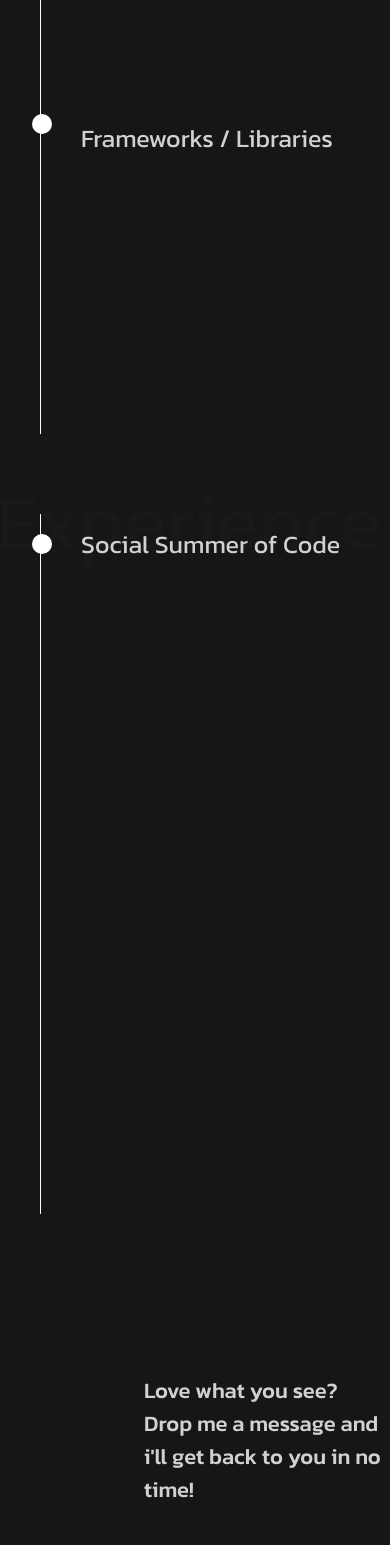
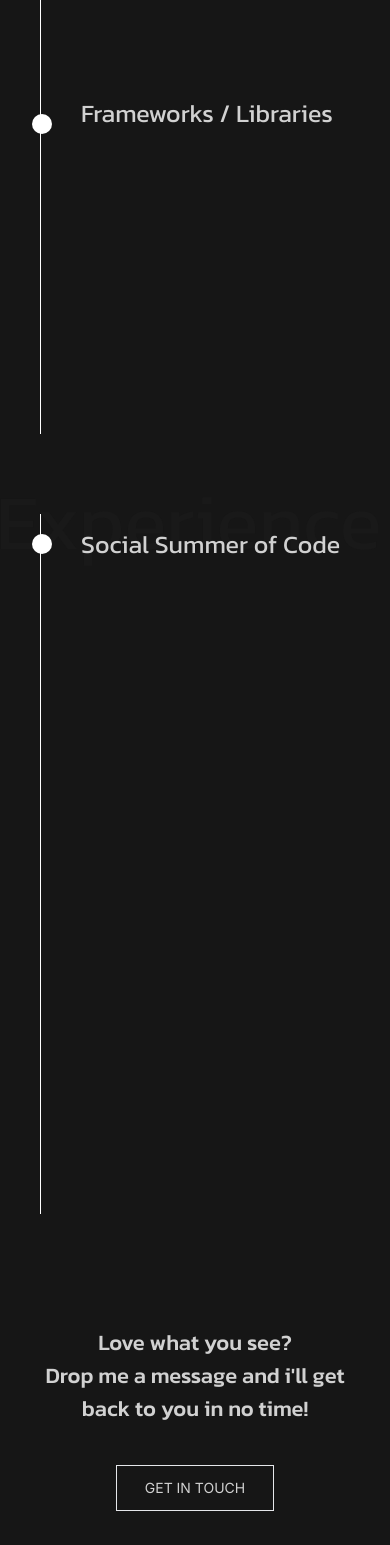
Before and after one commit to iamclintgeorge/Portfolio, a Next.js app: page / in a window 390 px wide. Shown: the part 4580-6125 px from the top of the page. Built offline with nearby package versions, Linux system fonts and the light colour scheme; a web font is replaced by a local one.

Commit message:
Made about getintouch section responsive
Signed-off-by: Clint George <clintbgeorge@gmail.com>

```diff
--- a/app/Sections/Getintouch.js
+++ b/app/Sections/Getintouch.js
@@ -3,7 +3,7 @@ import React from "react";
 const Getintouch = () => {
   return (
     <>
-      <div className="mt-40 ml-36">
+      <div className="mt-28 text-center ml-10 mr-10 sm:mt-40 sm:ml-36 sm:mr-0 sm:text-left">
         <p className="font-kanit font-medium text-[22px]">
           Love what you see?{" "}
         </p>
@@ -14,7 +14,7 @@ const Getintouch = () => {
           GET IN TOUCH
         </button>
       </div>
-      <div className="h-[0.9px] w-[calc(100vw-215px)] m-auto  mt-10 bg-slate-300"></div>
+      <div className="h-[0.9px] w-96 sm:w-[calc(100vw-215px)] m-auto  mt-10 bg-slate-300"></div>
     </>
   );
 };
--- a/app/Sections/Skillsec.js
+++ b/app/Sections/Skillsec.js
@@ -23,10 +23,10 @@ const Skillsec = () => {
             <p className="mt-[12px] ml-[40px] text-[25px] font-kanit">
               Programming Languages
             </p>
-            <p className="text-[#191919] text-[20vw] font-kanit relative ml-[-45px] mt-[-100px] p-0 z-[-1] sm:block">
+            <p className="text-[#191919] text-[20vw] font-kanit relative ml-[-45px] mt-[-100px] p-0 z-[-1] sm:hidden">
               Skills
             </p>
-            <p className="mt-[320px] ml-[40px] text-[25px] font-kanit">
+            <p className="mt-[295px] sm:mt-[320px] ml-[40px] text-[25px] font-kanit">
               Frameworks / Libraries
             </p>
           </div>
@@ -38,7 +38,7 @@ const Skillsec = () => {
             <p className="mt-[12px] ml-[40px] text-[25px] font-kanit">
               Social Summer of Code
             </p>
-            <p className="text-[#191919] text-[20vw] font-kanit relative ml-[-45px] mt-[-100px] p-0 z-[-1] sm:block">
+            <p className="text-[#191919] text-[20vw] font-kanit relative ml-[-45px] mt-[-100px] p-0 z-[-1] sm:hidden">
               Experience
             </p>
           </div>
```
